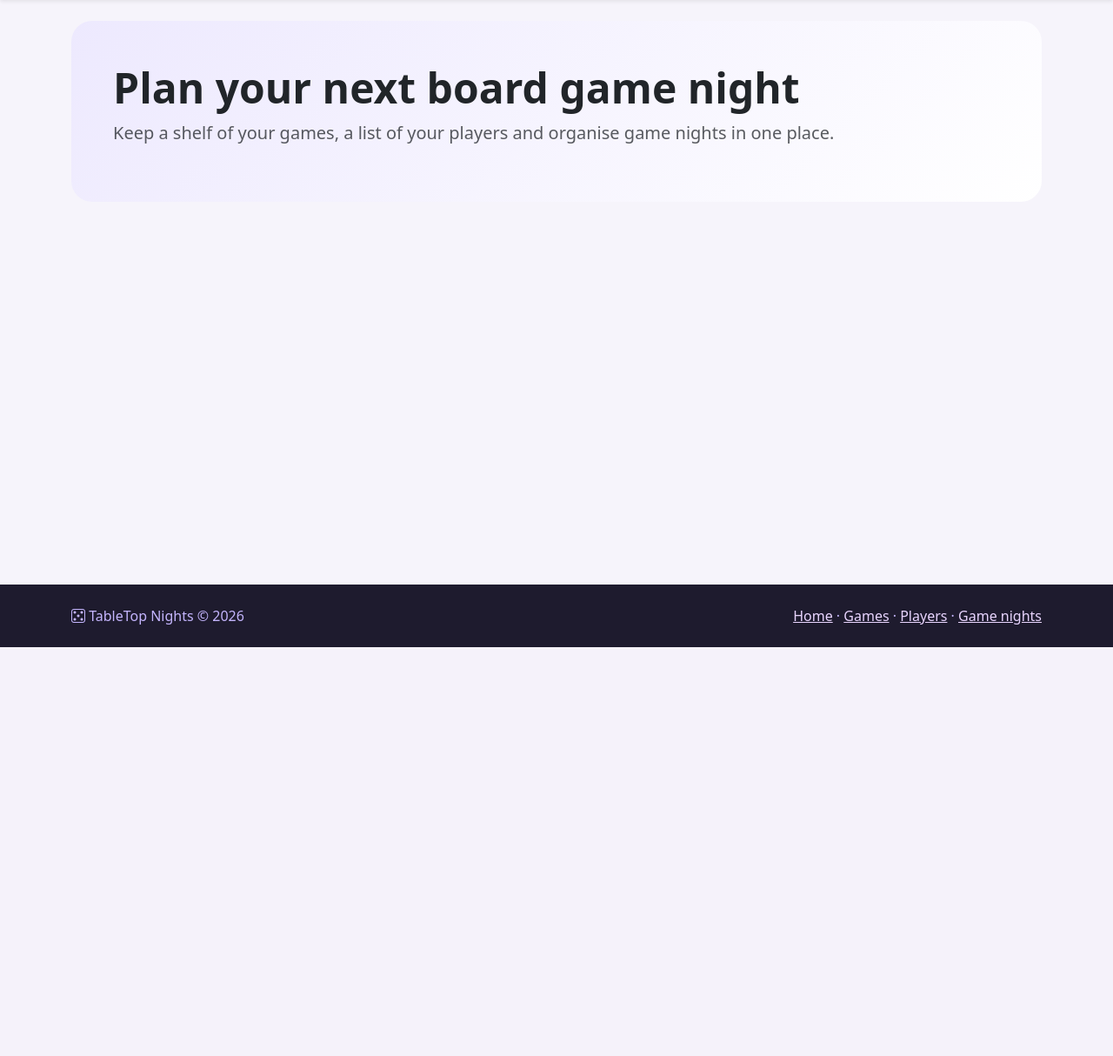
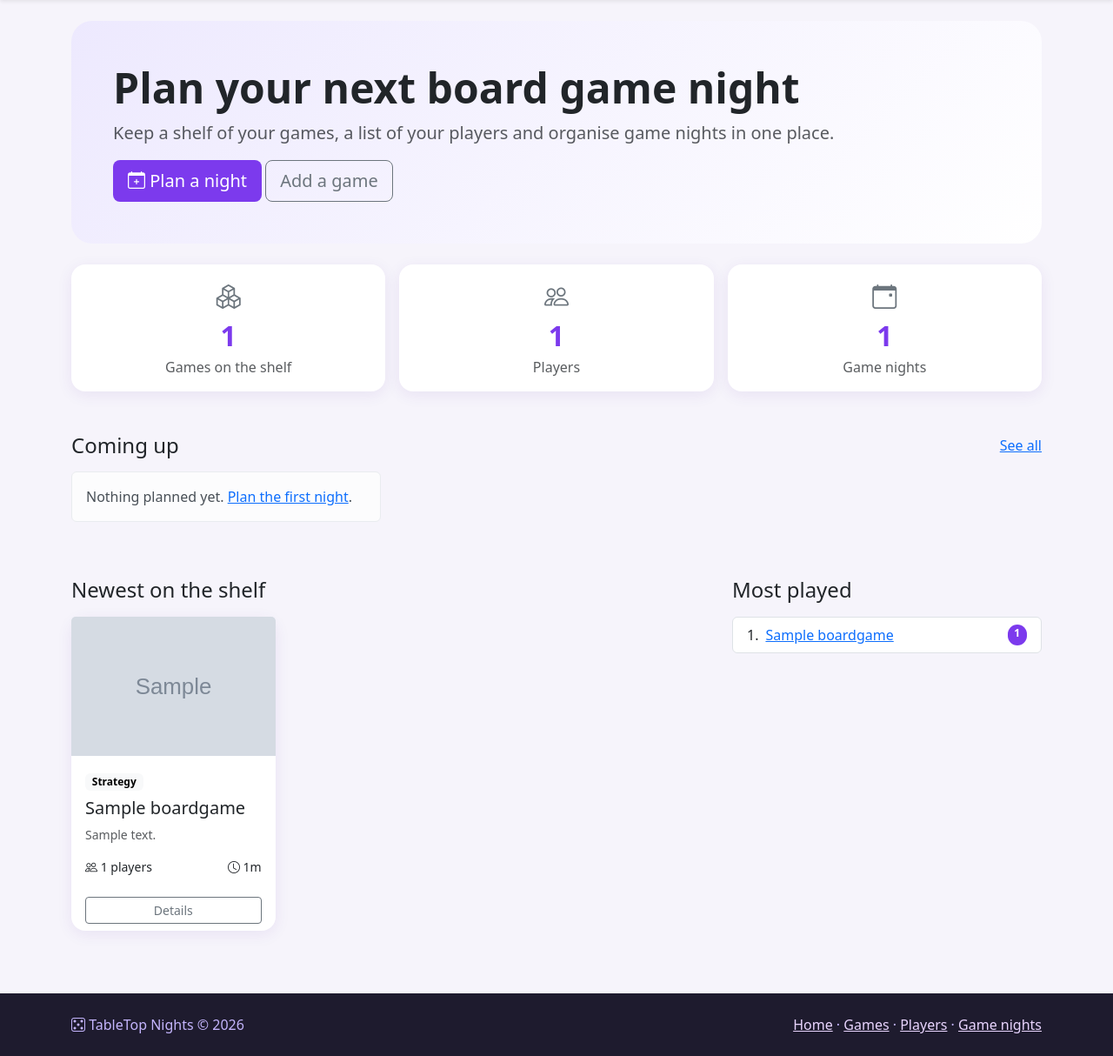
Before and after one commit to Zukipany/tabletop-nights, a Django app: page / in a window 1280 px wide. Shown: the part 56-1270 px from the top of the page at 87% size. Before the commit the page ends 800 px from the top, so only its background shows below. Run offline with Django 5.2, Linux system fonts and the light colour scheme; tables that the repository leaves empty hold one stand-in row (values such as "Sample post"); grey boxes marked "Sample" are stand-in pictures.

Commit message:
Add dashboard home page with statistics and upcoming game nights

```diff
--- a/common/templatetags/tabletop_extras.py
+++ b/common/templatetags/tabletop_extras.py
@@ -34,3 +34,15 @@ def url_replace(context, **kwargs):
     for key, value in kwargs.items():
         params[key] = value
     return params.urlencode()
+
+
+@register.inclusion_tag('partials/stat_tile.html')
+def stat_tile(label, value, icon='dice-5'):
+    """Renders one statistic tile on the home page."""
+    return {'label': label, 'value': value, 'icon': icon}
+
+
+@register.filter
+def get_item(mapping, key):
+    """Looks up a dictionary key that contains spaces: {{ stats|get_item:'Game nights' }}."""
+    return mapping.get(key, '') if hasattr(mapping, 'get') else ''
--- a/common/views.py
+++ b/common/views.py
@@ -1,8 +1,27 @@
+from django.db.models import Count
 from django.views.generic import TemplateView
+
+from catalog.models import BoardGame
+from nights.models import GameNight
+from players.models import Player
 
 
 class HomeView(TemplateView):
     template_name = 'common/home.html'
+
+    def get_context_data(self, **kwargs):
+        context = super().get_context_data(**kwargs)
+        context.update({
+            'stats': {
+                'Games': BoardGame.objects.count(),
+                'Players': Player.objects.count(),
+                'Game nights': GameNight.objects.count(),
+            },
+            'upcoming_nights': GameNight.objects.upcoming().select_related('host').prefetch_related('games')[:3],
+            'popular_games': BoardGame.objects.annotate(nights=Count('game_nights')).filter(nights__gt=0).order_by('-nights')[:5],
+            'newest_games': BoardGame.objects.order_by('-created_at')[:3],
+        })
+        return context
 
 
 class FilteredListMixin:
--- a/templates/common/home.html
+++ b/templates/common/home.html
@@ -1,8 +1,55 @@
 {% extends 'base.html' %}
+{% load tabletop_extras %}
 {% block title %}Home{% endblock %}
 {% block content %}
     <section class="hero p-5 mb-4">
         <h1 class="display-5 fw-bold">Plan your next board game night</h1>
         <p class="lead text-muted">Keep a shelf of your games, a list of your players and organise game nights in one place.</p>
+        <a href="{% url 'night-create' %}" class="btn btn-accent btn-lg"><i class="bi bi-calendar-plus"></i> Plan a night</a>
+        <a href="{% url 'game-create' %}" class="btn btn-outline-secondary btn-lg">Add a game</a>
     </section>
+
+    <div class="row g-3 mb-5">
+        <div class="col-md-4">{% stat_tile 'Games on the shelf' stats.Games 'boxes' %}</div>
+        <div class="col-md-4">{% stat_tile 'Players' stats.Players 'people' %}</div>
+        <div class="col-md-4">{% stat_tile 'Game nights' stats|get_item:'Game nights' 'calendar-event' %}</div>
+    </div>
+
+    <div class="d-flex justify-content-between align-items-center mb-3">
+        <h2 class="h4 mb-0">Coming up</h2>
+        <a href="{% url 'night-list' %}">See all</a>
+    </div>
+    <div class="row row-cols-1 row-cols-md-3 g-4 mb-5">
+        {% for night in upcoming_nights %}
+            <div class="col">{% include 'partials/night_card.html' %}</div>
+        {% empty %}
+            <div class="col-12"><div class="alert alert-light">Nothing planned yet. <a href="{% url 'night-create' %}">Plan the first night</a>.</div></div>
+        {% endfor %}
+    </div>
+
+    <div class="row g-4">
+        <div class="col-lg-8">
+            <h2 class="h4 mb-3">Newest on the shelf</h2>
+            <div class="row row-cols-1 row-cols-md-3 g-3">
+                {% for game in newest_games %}
+                    <div class="col">{% include 'partials/game_card.html' %}</div>
+                {% empty %}
+                    <div class="col-12"><div class="alert alert-light">The shelf is empty. <a href="{% url 'game-create' %}">Add a game</a>.</div></div>
+                {% endfor %}
+            </div>
+        </div>
+        <div class="col-lg-4">
+            <h2 class="h4 mb-3">Most played</h2>
+            <ol class="list-group list-group-numbered">
+                {% for game in popular_games %}
+                    <li class="list-group-item d-flex justify-content-between">
+                        <a href="{{ game.get_absolute_url }}" class="me-auto ms-2">{{ game.name }}</a>
+                        <span class="badge rounded-pill" style="background: var(--tt-accent);">{{ game.nights }}</span>
+                    </li>
+                {% empty %}
+                    <li class="list-group-item text-muted">No games played yet.</li>
+                {% endfor %}
+            </ol>
+        </div>
+    </div>
 {% endblock %}
--- /dev/null
+++ b/templates/partials/stat_tile.html
@@ -0,0 +1,5 @@
+<div class="card text-center p-3 h-100">
+    <i class="bi bi-{{ icon }} fs-3 text-secondary"></i>
+    <div class="stat">{{ value }}</div>
+    <div class="text-muted">{{ label }}</div>
+</div>
```
